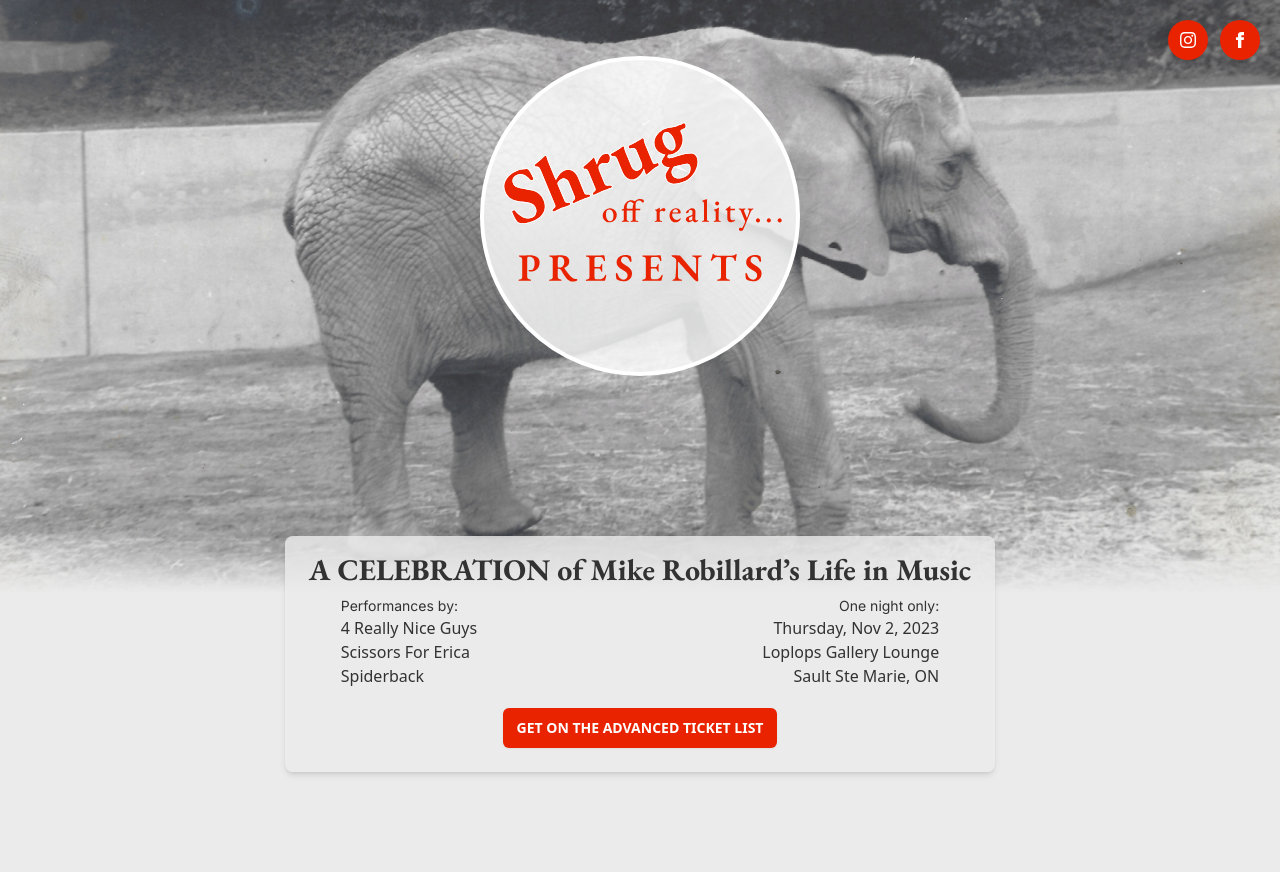
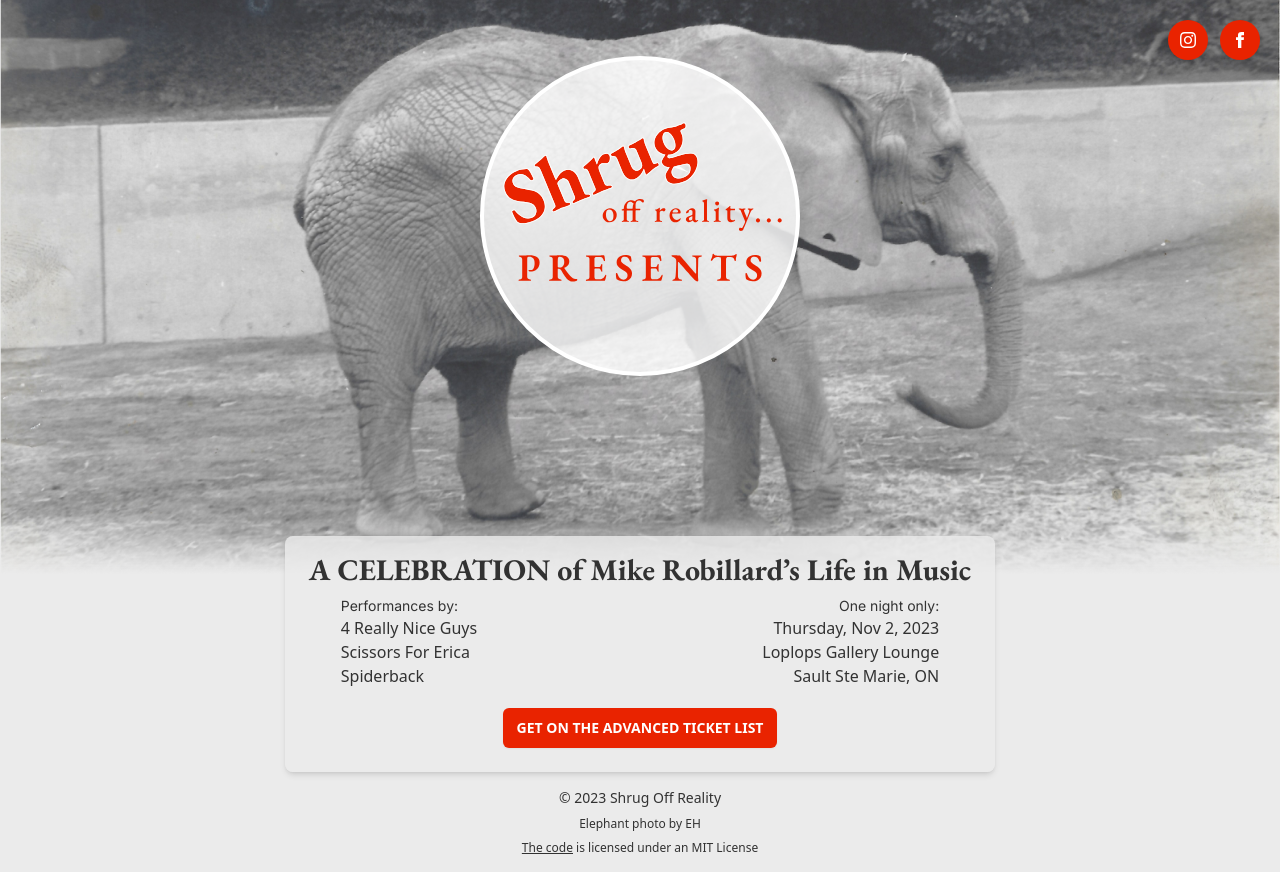
Before and after one commit to widgetapps/shrug-tribute, a Next.js app: page / in a window 1280 px wide. Before the commit the page ends 800 px from the top, so only its background shows below. Built offline with nearby package versions, Linux system fonts and the light colour scheme; no server answers.

Commit message:
Added footer.

```diff
--- a/src/pages/index.tsx
+++ b/src/pages/index.tsx
@@ -66,7 +66,7 @@ export default function Home({ isConnected }: InferGetServerSidePropsType<typeof
             <Subscribe
             open={open}
             setOpen={setOpen} />
-            <main className="flex min-h-screen flex-col items-center justify-between bg-photo-elephant bg-top-elephant sm:bg-top-elephant-sm bg-cover-elephant sm:bg-cover-elephant-md md:bg-cover bg-no-repeat">
+            <main className="flex flex-col items-center justify-between bg-photo-elephant bg-top-elephant sm:bg-top-elephant-sm bg-cover-elephant sm:bg-cover-elephant-md md:bg-cover bg-no-repeat">
                 <div className="w-full pt-14 flex flex-col items-center justify-center">
                     <div className="relative w-56 h-56 sm:w-64 sm:h-64 md:w-72 md:h-72 lg:w-80 lg:h-80 rounded-full bg-white flex justify-center items-center bg-opacity-80 border-4 border-white">
                         <Image
@@ -110,6 +110,20 @@ export default function Home({ isConnected }: InferGetServerSidePropsType<typeof
                     </div>
                 </div>
             </main>
+
+            <div className="mt-4 pb-4">
+                <footer className='space-y-2'>
+                    <div className="max-w-7xl mx-auto sm:px-6 lg:px-8 text-center text-sm">
+                        &copy; {(new Date().getFullYear())} Shrug Off Reality
+                    </div>
+                    <div className="max-w-7xl mx-auto sm:px-6 lg:px-8 text-center text-xs">
+                        Elephant photo by EH
+                    </div>
+                    <div className="max-w-7xl mx-auto sm:px-6 lg:px-8 text-center text-xs">
+                        <Link href='https://github.com/widgetapps/shrug-tribute'>The code</Link> is licensed under an MIT License
+                    </div>
+                </footer>
+            </div>
         </div>
     )
 }
--- a/src/styles/globals.css
+++ b/src/styles/globals.css
@@ -13,3 +13,8 @@ body {
   color: rgb(var(--foreground-rgb));
   background: rgb(var(--background-rgb));
 }
+
+footer a {
+  color: inherit;
+  text-decoration: underline;
+}
```
